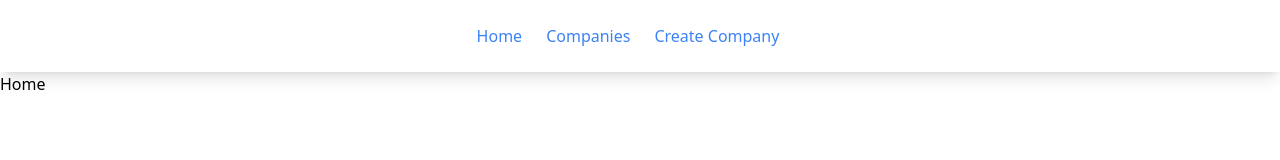
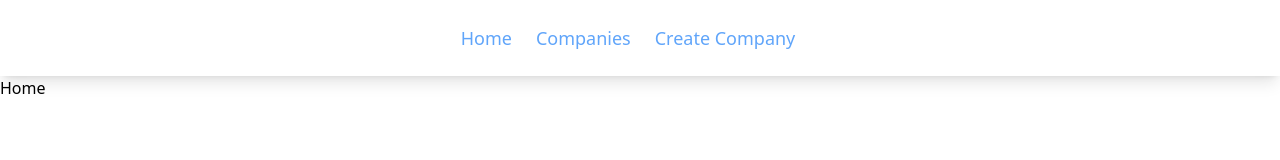
Before and after one commit to GeorgiYosifov/Transport-Company, a React (Create React App) app in the folder ui/: page / in a window 1280 px wide. Shown: the top 160 px of the page. Built offline with nearby package versions, Linux system fonts and the light colour scheme.

Commit message:
Fix styles

```diff
--- a/ui/src/components/nav.js
+++ b/ui/src/components/nav.js
@@ -1,5 +1,4 @@
 import StyledLink from './styled-link';
-import { Link } from 'react-router-dom';
 
 const Nav = () => {
   return (
--- a/ui/src/components/styled-link.js
+++ b/ui/src/components/styled-link.js
@@ -3,7 +3,7 @@ import { Link } from 'react-router-dom';
 const StyledLink = ({ to, children }) => {
   return (
     <li className="mr-6">
-      <Link className="text-blue-500 hover:text-blue-800" to={to}>
+      <Link className="text-blue-400 hover:text-blue-800 text-lg" to={to}>
         {children}
       </Link>
     </li>
```
